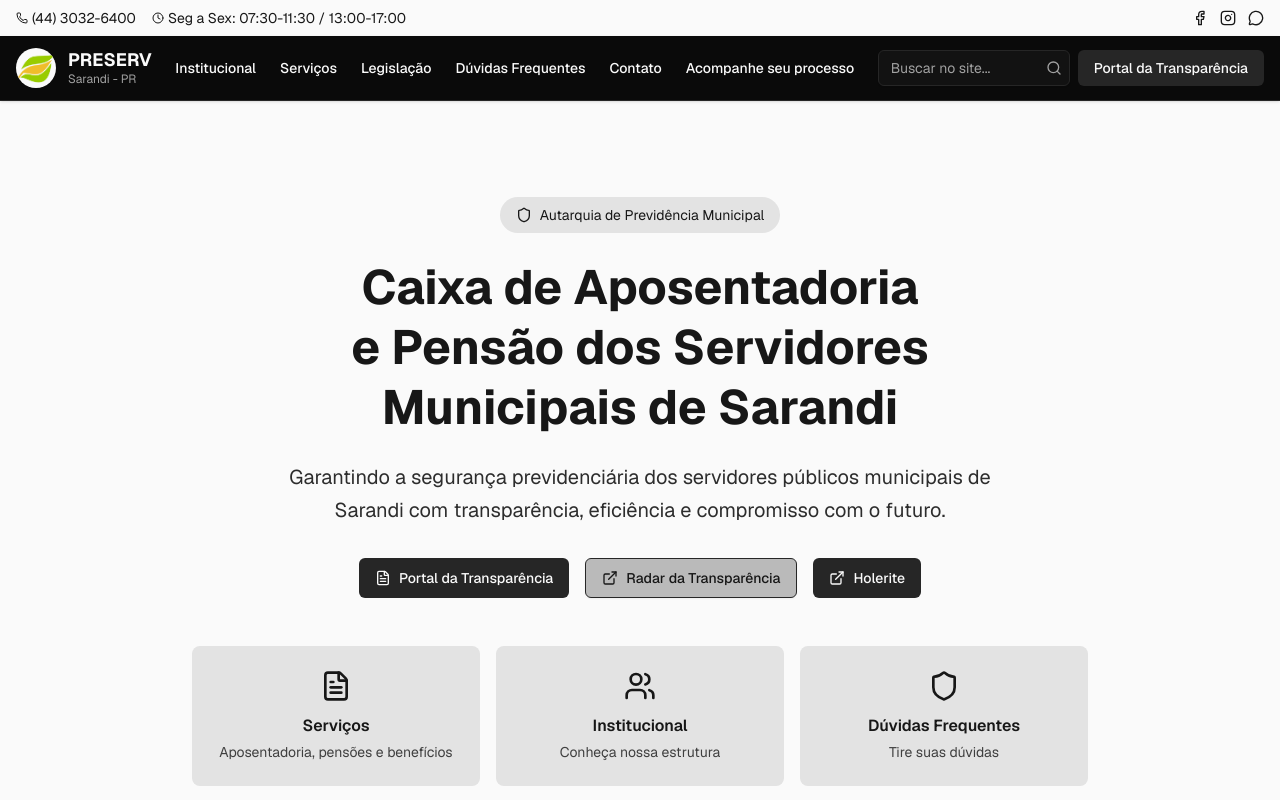
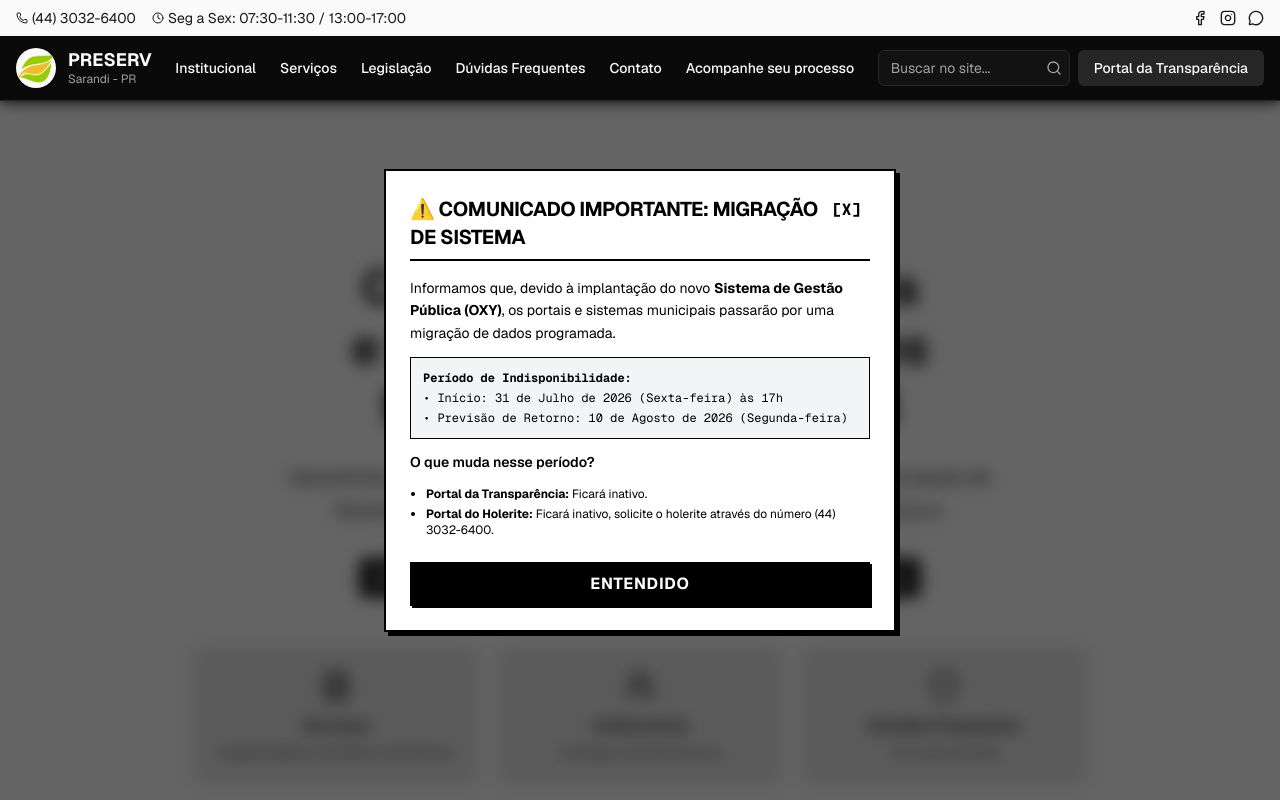
Before and after one commit to masukawavini/site-preserv, a Next.js app: page / in a window 1280 px wide. Shown: the top 800 px of the page. Built offline with nearby package versions, Linux system fonts and the light colour scheme.

Commit message:
aviso indisponibilidade portal

```diff
--- a/app/page.tsx
+++ b/app/page.tsx
@@ -7,10 +7,12 @@ import { FAQ } from "@/components/faq";
 import { Contato } from "@/components/contato";
 import { Footer } from "@/components/footer";
 import { Suspense } from "react";
+import { AvisoMigracao } from "@/components/aviso-migracao";
 
 export default function Home() {
   return (
     <div className="min-h-screen flex flex-col">
+      <AvisoMigracao />
       <Suspense
         fallback={<div className="py-16 text-center">Carregando...</div>}
       >
--- /dev/null
+++ b/components/aviso-migracao.tsx
@@ -0,0 +1,71 @@
+"use client";
+
+import { useState, useEffect } from "react";
+
+export function AvisoMigracao() {
+  const [isOpen, setIsOpen] = useState(false);
+
+  useEffect(() => {
+    // Ativa o pop-up automaticamente ao carregar a página
+    // Você também pode adicionar uma lógica aqui para não mostrar caso o usuário já tenha fechado nesta sessão
+    const jaVisto = sessionStorage.getItem("aviso-migracao-visto");
+    if (!jaVisto) {
+      setIsOpen(true);
+    }
+  }, []);
+
+  const handleClose = () => {
+    setIsOpen(false);
+    sessionStorage.setItem("aviso-migracao-visto", "true");
+  };
+
+  if (!isOpen) return null;
+
+  return (
+    <div className="fixed inset-0 z-50 flex items-center justify-center bg-black/60 backdrop-blur-sm p-4">
+      <div className="bg-white text-black border-2 border-black max-w-lg w-full p-6 shadow-[4px_4px_0px_0px_rgba(0,0,0,1)] flex flex-col gap-4">
+
+        {/* Cabeçalho */}
+        <div className="border-b-2 border-black pb-2 flex justify-between items-start">
+          <h2 className="text-xl font-bold tracking-tight uppercase">
+            ⚠️ Comunicado Importante: Migração de Sistema
+          </h2>
+          <button
+            onClick={handleClose}
+            className="font-mono font-bold hover:bg-black hover:text-white px-2 py-0.5 border border-transparent hover:border-black transition-colors"
+          >
+            [X]
+          </button>
+        </div>
+
+        {/* Corpo do Texto */}
+        <div className="text-sm space-y-3 leading-relaxed">
+          <p>
+            Informamos que, devido à implantação do novo <strong>Sistema de Gestão Pública (OXY)</strong>, os portais e sistemas municipais passarão por uma migração de dados programada.
+          </p>
+
+          <div className="bg-gray-100 p-3 border border-black font-mono text-xs space-y-1">
+            <p><strong>Período de Indisponibilidade:</strong></p>
+            <p>• Início: 31 de Julho de 2026 (Sexta-feira) às 17h</p>
+            <p>• Previsão de Retorno: 10 de Agosto de 2026 (Segunda-feira)</p>
+          </div>
+
+          <p className="font-semibold">O que muda nesse período?</p>
+          <ul className="list-disc pl-4 space-y-1 text-xs">
+            <li><strong>Portal da Transparência:</strong> Ficará inativo.</li>
+            <li><strong>Portal do Holerite:</strong> Ficará inativo, solicite o holerite através do número (44) 3032-6400.</li>
+          </ul>
+        </div>
+
+        {/* Botão de Fechar */}
+        <button
+          onClick={handleClose}
+          className="mt-2 w-full bg-black text-white font-bold py-2 uppercase tracking-wider border-2 border-black hover:bg-white hover:text-black transition-colors shadow-[2px_2px_0px_0px_rgba(0,0,0,1)] active:translate-y-0.5 active:shadow-none"
+        >
+          Entendido
+        </button>
+
+      </div>
+    </div>
+  );
+}
--- a/package.json
+++ b/package.json
@@ -69,5 +69,8 @@
     "tailwindcss": "^4.2.0",
     "tw-animate-css": "1.3.3",
     "typescript": "5.7.3"
+  },
+  "allowScripts": {
+    "sharp@0.34.5": true
   }
 }
```
